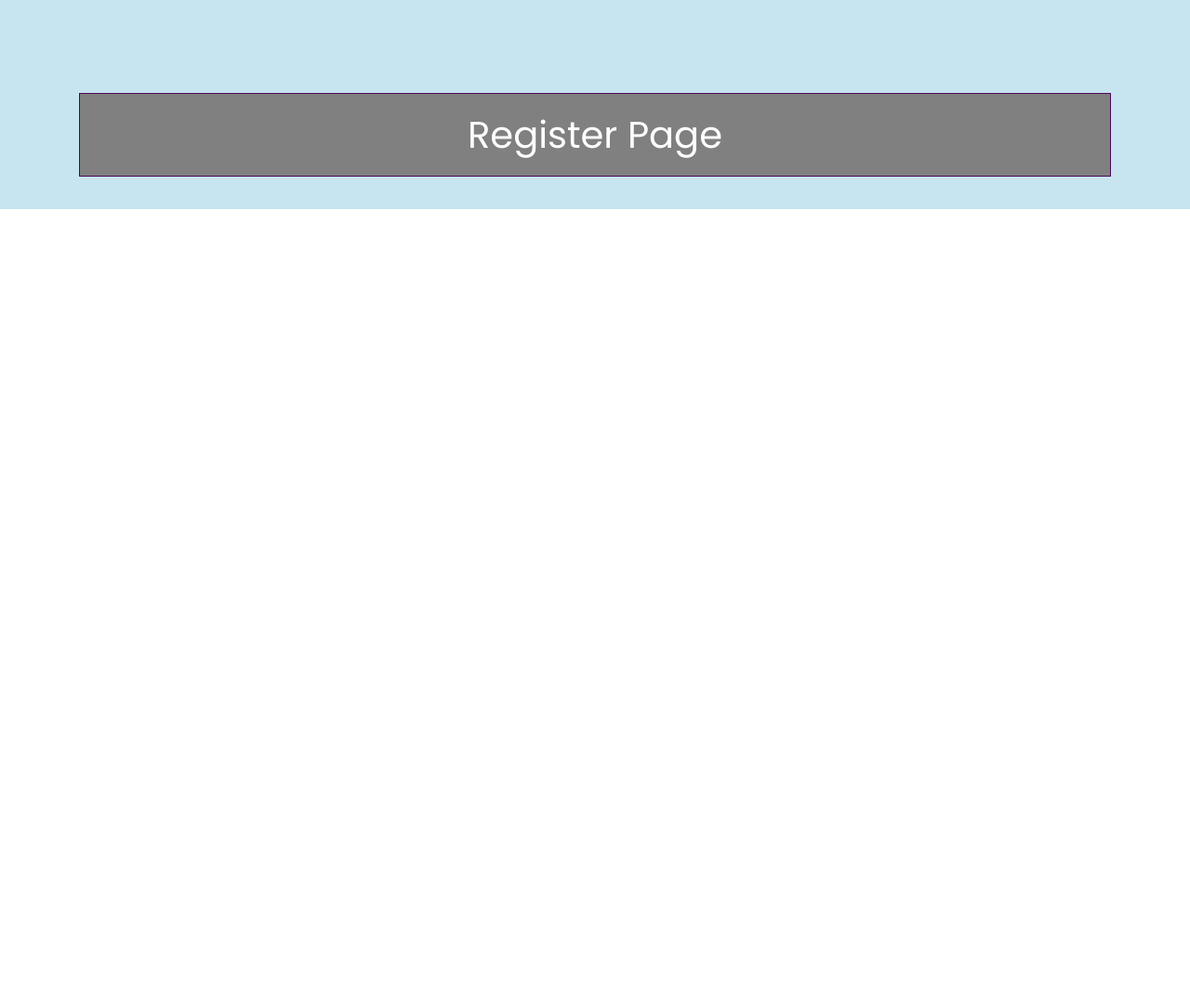
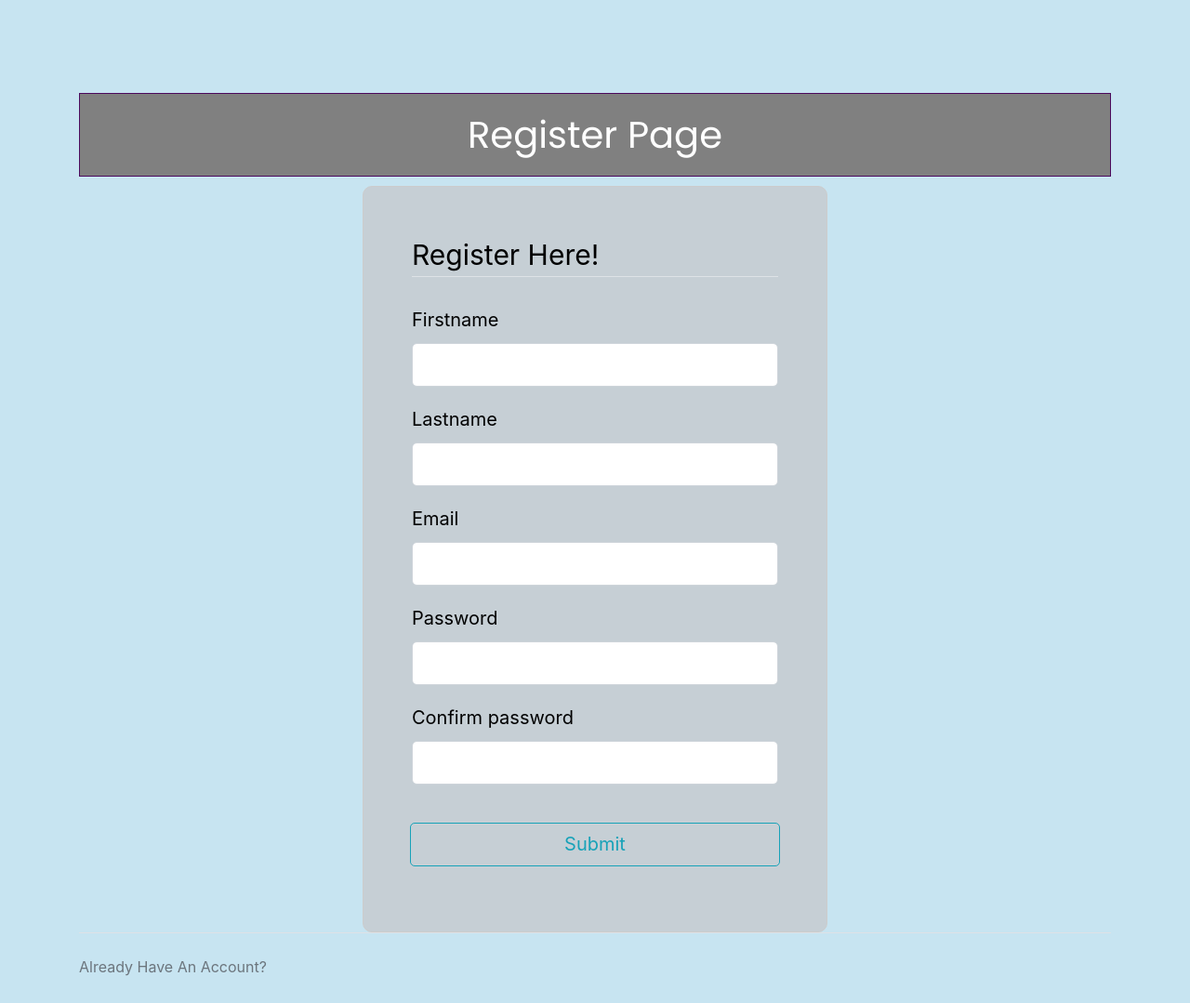
Before and after one commit to joanna131fan/clubsapp, a Flask app: template clubsapp/templates/register.html in a window 1280 px wide. Shown: the part 49-1128 px from the top of the page at 93% size. Before the commit the page ends 274 px from the top, so only its background shows below. Run offline with Flask 2, Linux system fonts and the light colour scheme; the template is opened without the code that fills it, so the values that code supplies are empty, except form fields; a user stored in the database is signed in; tables that the repository leaves empty hold one stand-in row (values such as "Sample post"); form fields are guessed from the names that the template uses; parts of the project's set-up code (start-up, migrations or seed data) failed here and were passed over; some libraries are stand-ins or nearby versions.

Commit message:
register form update

```diff
--- a/clubsapp/templates/register.html
+++ b/clubsapp/templates/register.html
@@ -2,4 +2,40 @@
 {%block content%}
 <h1>Register Page</h1>
 
+    <div class = "content-section">
+        <form method="POST" action="">
+            {{ form.hidden_tag() }}
+            <fieldset class="form-group">
+                <legend class="border-bottom mb-4"> Register Here! </legend>
+                <div class="form-group">
+                    {{ form.firstname.label(class="form-control-label")}}
+                    {{ form.firstname(class="form-control form control-lg")}}
+                </div>
+                <div class="form-group">
+                    {{ form.lastname.label(class="form-control-label")}}
+                    {{ form.lastname(class="form-control form control-lg")}}
+                </div>
+                <div class="form-group">
+                    {{ form.email.label(class="form-control-label")}}
+                    {{ form.email(class="form-control form control-lg")}}
+                </div>
+                <div class="form-group">
+                    {{ form.password.label(class="form-control-label")}}
+                    {{ form.password(class="form-control form control-lg")}}
+                </div>
+                <div class="form-group">
+                    {{ form.confirm_password.label(class="form-control-label")}}
+                    {{ form.confirm_password(class="form-control form control-lg")}}
+                </div>
+            </fieldset>
+            <div class="form-group">
+                {{ form.submit(class="btn btn-outline-info")}}
+            </div>
+        </form>
+    </div>
+    <div class="border-top pt-3">
+        <small class="text-muted">
+            Already Have An Account? <a class="ml-2" href="{{ url_for('login')}}"></a>
+        </small>
+    </div>
 {%endblock%}
--- a/clubsapp/webproj.py
+++ b/clubsapp/webproj.py
@@ -37,7 +37,7 @@ def myclubs():
 def register():
     form = RegistrationForm()
     if form.validate_on_submit():
-        flash(f'Account created for {form.username.data}', 'success')
+        flash(f'Account created for {form.firstname.data} {form.lastname.date}', 'success')
         return redirect(url_for('home'))
     return render_template('register.html', title='Register', form=form)
 
```
